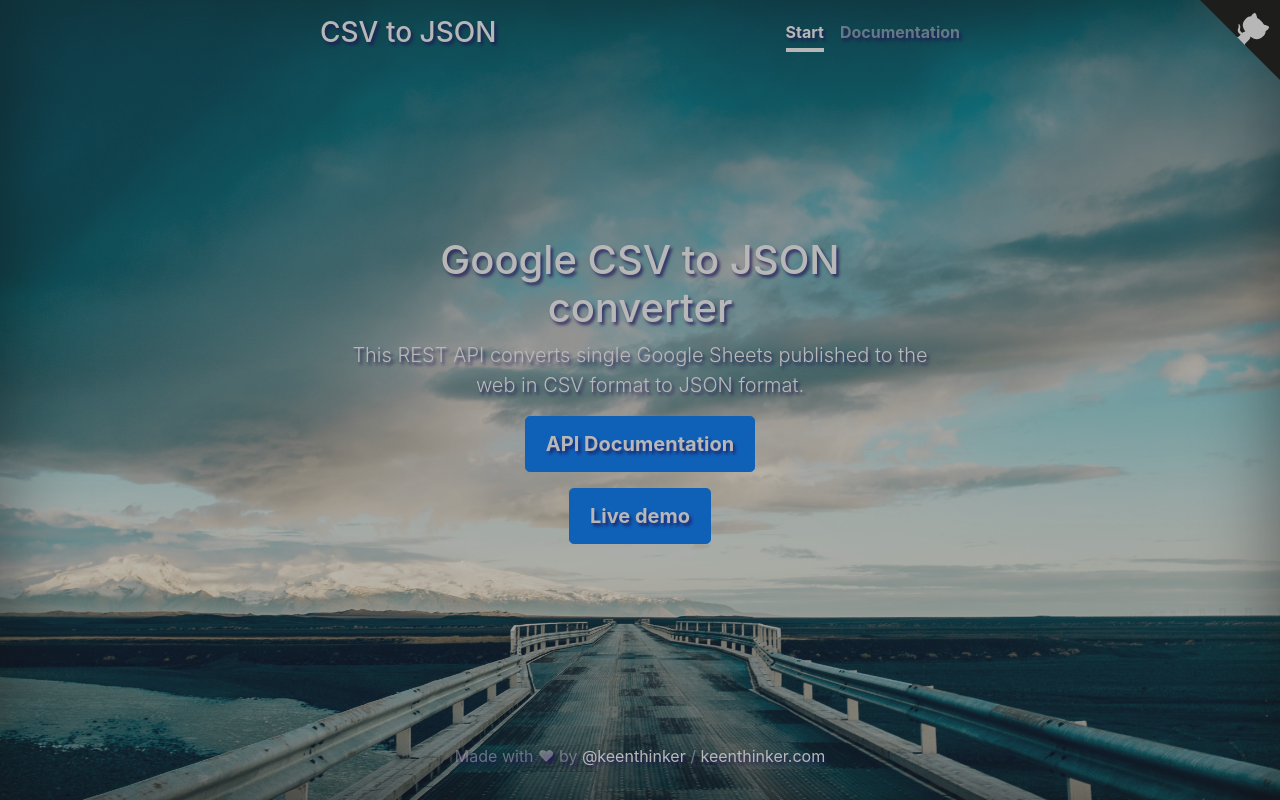
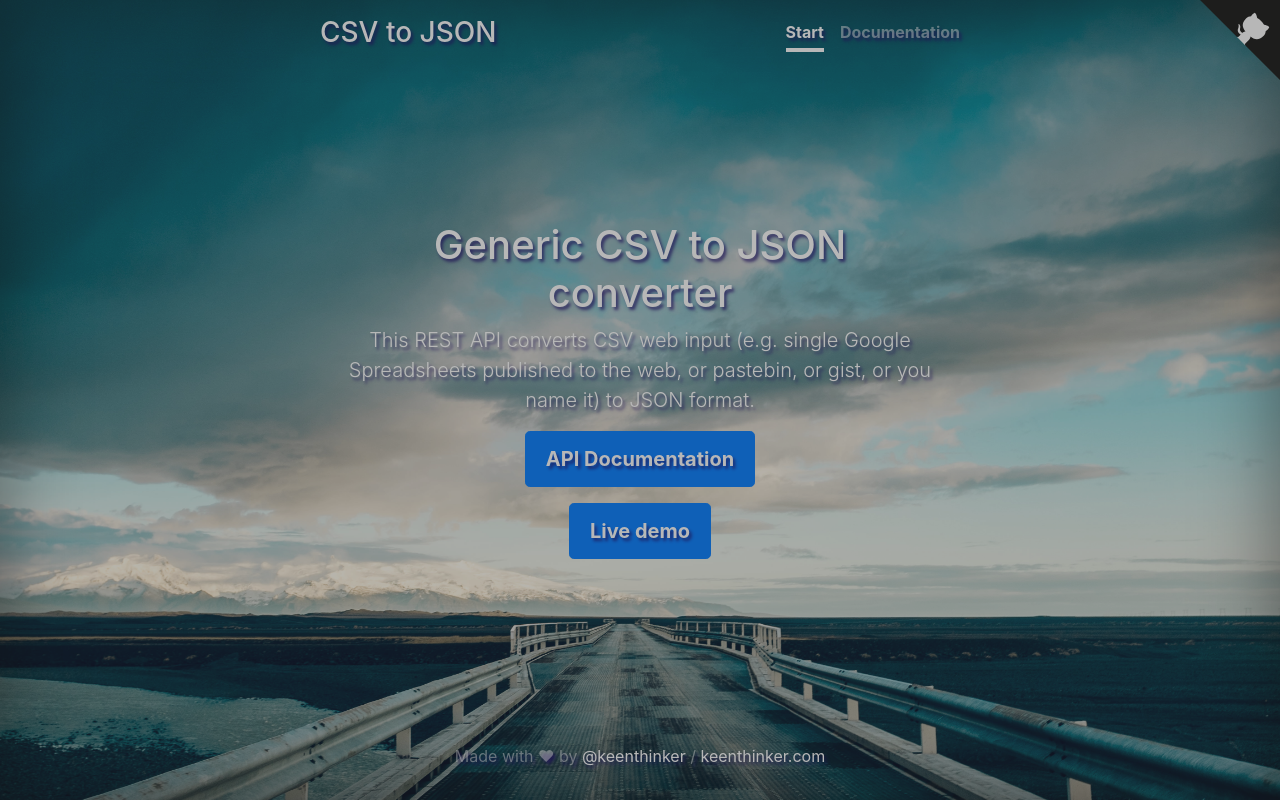
Before and after one commit to keenthinker/gcsv2json, a website: page index.html in a window 1280 px wide. Drawn offline with nearby package versions, Linux system fonts and the light colour scheme.

Commit message:
renamed product; extended readme

```diff
--- a/index.html
+++ b/index.html
@@ -3,11 +3,11 @@
     <head>
         <meta charset="utf-8">
         <meta name="viewport" content="width=device-width, initial-scale=1, shrink-to-fit=no">
-        <meta name="description" content="Google CSV to JSON converter REST API">
+        <meta name="description" content="Generic CSV to JSON converter REST API">
         <meta name="author" content="keenthinker.com">
         <meta name="generator" content="keenthinker.com">
         <meta name="theme-color" content="#563d7c">
-        <title>Google CSV to JSON API converter</title>
+        <title>Generic CSV to JSON API converter</title>
         <link rel="stylesheet" href="https://cdnjs.cloudflare.com/ajax/libs/twitter-bootstrap/4.4.0/css/bootstrap.min.css" integrity="sha256-/ykJw/wDxMa0AQhHDYfuMEwVb4JHMx9h4jD4XvHqVzU=" crossorigin="anonymous" />
         <style>
             .bd-placeholder-img {
@@ -88,9 +88,9 @@
             </header>
 
             <main role="main" class="inner cover">
-              <h1 class="cover-heading">Google CSV to JSON converter</h1>
+              <h1 class="cover-heading">Generic CSV to JSON converter</h1>
               <p class="lead">
-                  This REST API converts single Google Sheets published to the web in CSV format to JSON format.
+                  This REST API converts CSV web input (e.g. single Google Spreadsheets published to the web, or pastebin, or gist, or you name it) to JSON format.
               </p>
               <p class="lead">
                 <a href="https://github.com/keenthinker/gcsv2json/wiki" target="_blank" rel="noopener" class="btn btn-lg btn-primary">API Documentation</a>
--- a/package.json
+++ b/package.json
@@ -1,7 +1,7 @@
 {
   "name": "gcsv2json",
   "version": "1.0.0",
-  "description": "Google CSV to JSON converter",
+  "description": "Generic CSV to JSON converter",
   "main": "index.js",
   "scripts": {
     "test": "echo \"Error: no test specified\" && exit 1"
```
Also changed, not shown: documentation.html (+2 -2 lines), livedemo.html (+2 -2 lines), README.md, 1 other file.
